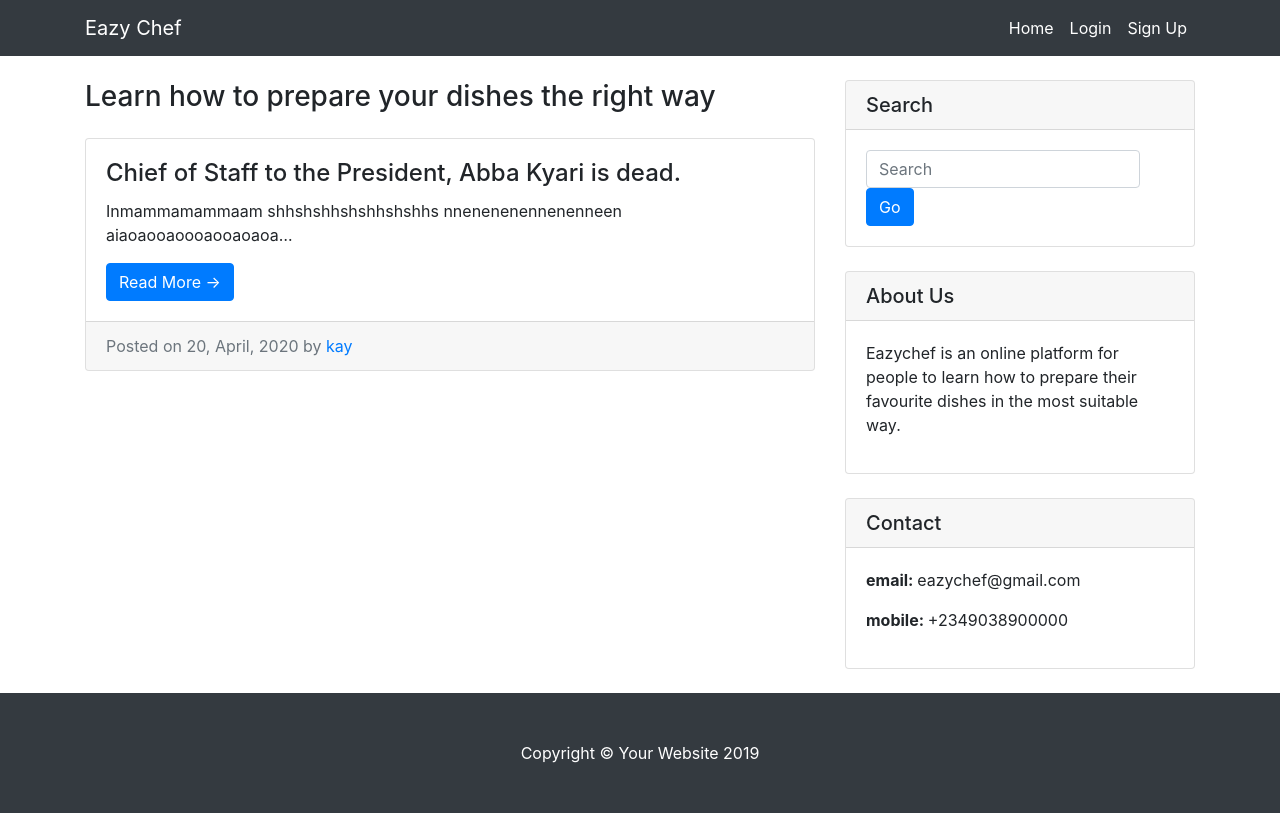
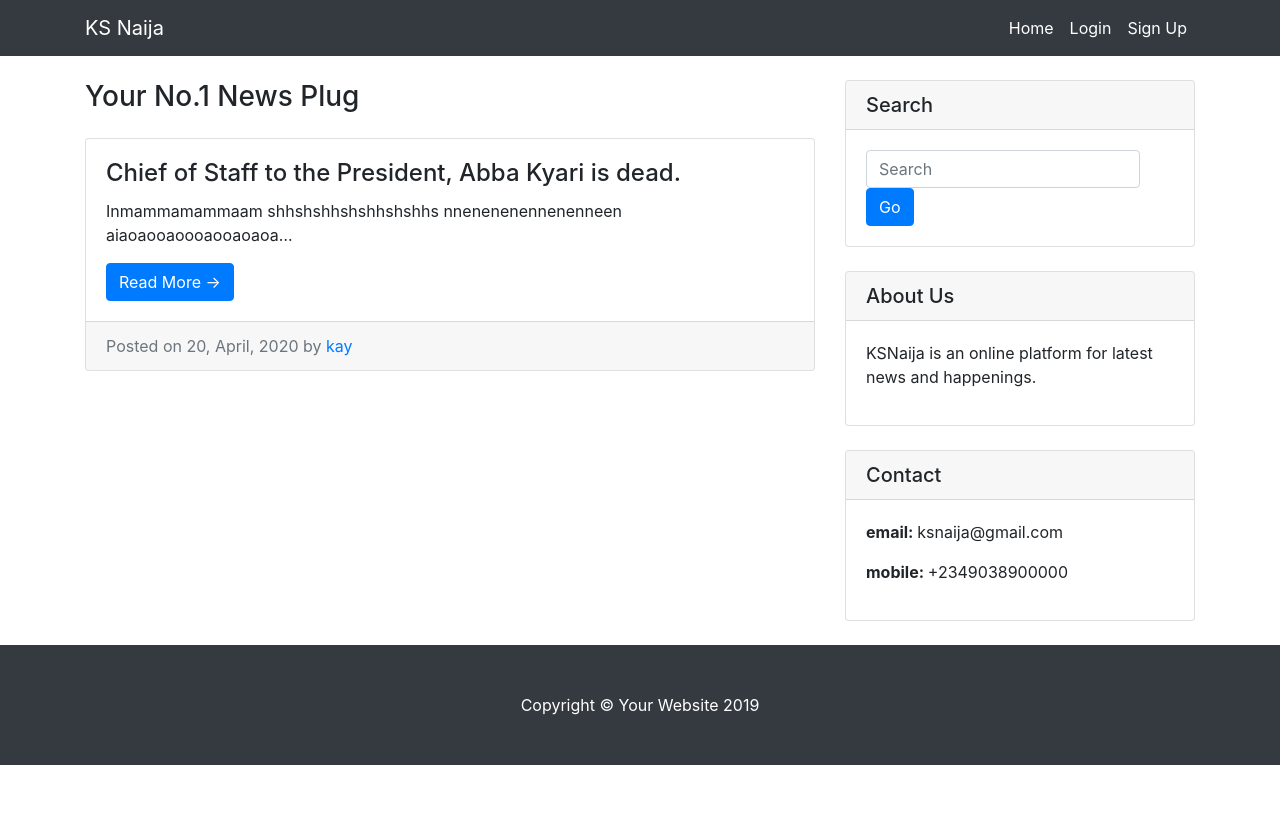
Before and after one commit to seyikayode/A-Blog, a Django app: page / in a window 1280 px wide. After the commit the page ends 765 px from the top, so only its background shows below. Run offline with Django 3.2, Linux system fonts and the light colour scheme; data comes from the database, SQL or seed files in the repository; both versions use the stored data as it was after the commit; some libraries are stand-ins or nearby versions.

Commit message:
Blog web app

```diff
--- a/blog/templates/blog/base.html
+++ b/blog/templates/blog/base.html
@@ -9,7 +9,7 @@
   <meta name="description" content="">
   <meta name="author" content="">
 
-  <title>Eazychef</title>
+  <title>KSNaija</title>
 
   <!-- Bootstrap core CSS -->
   <link href="{% static 'blog/vendor/bootstrap/css/bootstrap.min.css' %}" rel="stylesheet">
@@ -24,7 +24,7 @@
   <!-- Navigation -->
   <nav class="navbar navbar-expand-lg navbar-dark bg-dark fixed-top">
     <div class="container">
-      <a class="navbar-brand" href="{% url 'home' %}">Eazy Chef</a>
+      <a class="navbar-brand" href="{% url 'home' %}">KS Naija</a>
       <button class="navbar-toggler" type="button" data-toggle="collapse" data-target="#navbarResponsive" aria-controls="navbarResponsive" aria-expanded="false" aria-label="Toggle navigation">
         <span class="navbar-toggler-icon"></span>
       </button>
@@ -109,7 +109,7 @@
             <div class="row">
               <div class="col-lg-12">
                   <p>
-          Eazychef is an online platform for people to learn how to prepare their favourite dishes in the most suitable way.</p>
+          KSNaija is an online platform for latest news and happenings.</p>
 {#                  <ul class="list-unstyled mb-0">#}
 {#                  <li>#}
 {#                    <a href="#">Web Design</a>#}
@@ -143,7 +143,7 @@
         <div class="card my-4">
           <h5 class="card-header">Contact</h5>
           <div class="card-body">
-              <p><b>email: </b>eazychef@gmail.com</p>
+              <p><b>email: </b>ksnaija@gmail.com</p>
               <p><b>mobile: </b>+2349038900000</p>
           </div>
         </div>
--- a/blog/templates/blog/index.html
+++ b/blog/templates/blog/index.html
@@ -3,7 +3,7 @@
       <!-- Blog Entries Column -->
       <div class="col-md-8">
 
-        <h3 class="my-4">Learn how to prepare your dishes the right way
+        <h3 class="my-4">Your No.1 News Plug
 {#          <small>Secondary Text</small>#}
         </h3>
           {% for post in blog_posts %}
```
Also changed, not shown: db.sqlite3.
